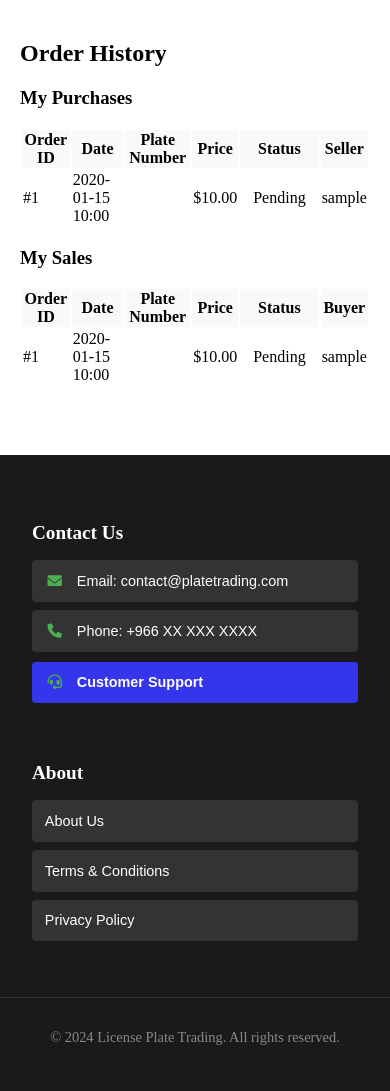
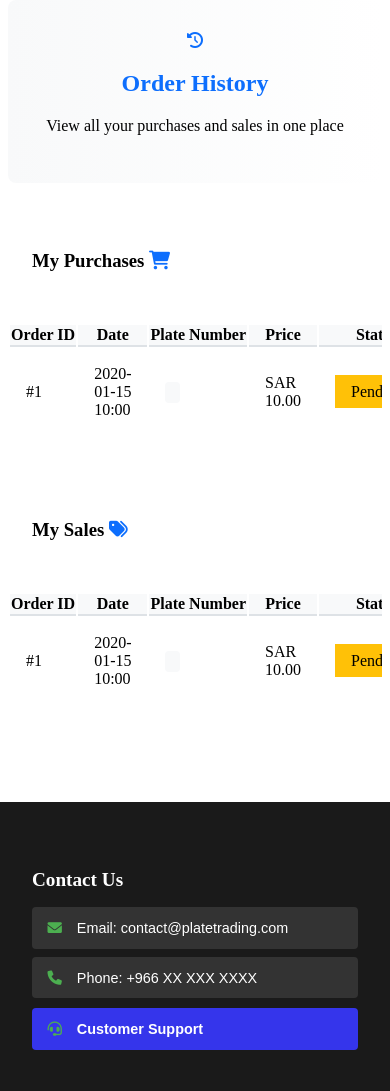
Before and after one commit to Saadank/IS499MYSQL, a FastAPI app: page /users/order-history in a window 390 px wide. Shown: the part 71-1162 px from the top of the page. Run offline with FastAPI, Linux system fonts and the light colour scheme; the visitor is signed in with stand-in values (Sample User, id 1); tables that the repository leaves empty hold one stand-in row (values such as "Sample post").

Commit message:
Revamp order history page layout and styling
- Enhanced the order history template with a new card design for purchases and sales sections.
- Improved user experience by adding informative headers and messages for empty states.
- Updated table styles for better readability and interaction, including hover effects.
- Introduced new CSS styles for a more modern and responsive design, ensuring compatibility across devices.

```diff
--- a/templates/order-history.html
+++ b/templates/order-history.html
@@ -1,94 +1,230 @@
 {% extends "base.html" %}
 
 {% block content %}
-<div class="container mt-4">
-    <h2>Order History</h2>
+<div class="container-fluid mt-4">
+    <div class="order-history-header mb-4">
+        <div class="d-flex align-items-center justify-content-center mb-2">
+            <i class="fas fa-history me-2 text-primary"></i>
+            <h2 class="text-primary mb-0">Order History</h2>
+        </div>
+        <p class="text-muted">View all your purchases and sales in one place</p>
+    </div>
 
     <!-- Purchases Section -->
-    <div class="mb-5">
-        <h3>My Purchases</h3>
+    <div class="card mb-4 shadow-sm">
+        <div class="card-header bg-white border-bottom">
+            <div class="d-flex align-items-center">
+                <h3 class="h5 mb-0">My Purchases <i class="fas fa-shopping-cart text-primary ms-2"></i></h3>
+            </div>
+        </div>
+        <div class="card-body px-4">
             {% if purchases %}
             <div class="table-responsive">
-            <table class="table table-striped">
+                <table class="table table-hover align-middle">
                     <thead>
                         <tr>
-                        <th>Order ID</th>
-                        <th>Date</th>
-                        <th>Plate Number</th>
-                        <th>Price</th>
-                        <th>Status</th>
-                        <th>Seller</th>
+                            <th style="width: 10%">Order ID</th>
+                            <th style="width: 15%">Date</th>
+                            <th style="width: 25%">Plate Number</th>
+                            <th style="width: 15%">Price</th>
+                            <th style="width: 15%">Status</th>
+                            <th style="width: 20%">Seller</th>
                         </tr>
                     </thead>
                     <tbody>
                         {% for order in purchases %}
                         <tr>
-                        <td>#{{ order.id }}</td>
+                            <td><span class="fw-bold">#{{ order.id }}</span></td>
                             <td>{{ order.created_at.strftime('%Y-%m-%d %H:%M') }}</td>
-                        <td>{{ order.plate.plate_number }}</td>
-                        <td>${{ "%.2f"|format(order.price) }}</td>
                             <td>
-                            <span class="badge {% if order.status == 'completed' %}bg-success{% elif order.status == 'pending' %}bg-warning{% else %}bg-danger{% endif %}">
+                                <span class="plate-number">
+                                    {{ order.plate.plate_number }}
+                                    {% if order.plate.plate_letter %}
+                                    <span class="plate-letter">{{ order.plate.plate_letter }}</span>
+                                    {% endif %}
+                                </span>
+                            </td>
+                            <td class="fw-bold">SAR {{ "%.2f"|format(order.price) }}</td>
+                            <td>
+                                <span class="badge rounded-pill {% if order.status == 'completed' %}bg-success{% elif order.status == 'pending' %}bg-warning{% else %}bg-danger{% endif %}">
                                     {{ order.status|title }}
                                 </span>
                             </td>
-                        <td>{{ order.seller.username }}</td>
+                            <td>
+                                <span class="text-primary">{{ order.seller.username }}</span>
+                            </td>
                         </tr>
                         {% endfor %}
                     </tbody>
                 </table>
             </div>
             {% else %}
-        <p>No purchases found.</p>
+            <div class="text-center py-4">
+                <i class="fas fa-shopping-bag fa-3x text-muted mb-3"></i>
+                <p class="text-muted">No purchases found.</p>
+                <a href="/forsale" class="btn btn-primary btn-sm">Browse Plates</a>
+            </div>
             {% endif %}
+        </div>
     </div>
 
     <!-- Sales Section -->
-    <div>
-        <h3>My Sales</h3>
+    <div class="card shadow-sm">
+        <div class="card-header bg-white border-bottom">
+            <div class="d-flex align-items-center">
+                <h3 class="h5 mb-0">My Sales <i class="fas fa-tags text-primary ms-2"></i></h3>
+            </div>
+        </div>
+        <div class="card-body px-4">
             {% if sales %}
             <div class="table-responsive">
-            <table class="table table-striped">
+                <table class="table table-hover align-middle">
                     <thead>
                         <tr>
-                        <th>Order ID</th>
-                        <th>Date</th>
-                        <th>Plate Number</th>
-                        <th>Price</th>
-                        <th>Status</th>
-                        <th>Buyer</th>
+                            <th style="width: 10%">Order ID</th>
+                            <th style="width: 15%">Date</th>
+                            <th style="width: 25%">Plate Number</th>
+                            <th style="width: 15%">Price</th>
+                            <th style="width: 15%">Status</th>
+                            <th style="width: 20%">Buyer</th>
                         </tr>
                     </thead>
                     <tbody>
                         {% for order in sales %}
                         <tr>
-                        <td>#{{ order.id }}</td>
+                            <td><span class="fw-bold">#{{ order.id }}</span></td>
                             <td>{{ order.created_at.strftime('%Y-%m-%d %H:%M') }}</td>
-                        <td>{{ order.plate.plate_number }}</td>
-                        <td>${{ "%.2f"|format(order.price) }}</td>
                             <td>
-                            <span class="badge {% if order.status == 'completed' %}bg-success{% elif order.status == 'pending' %}bg-warning{% else %}bg-danger{% endif %}">
+                                <span class="plate-number">
+                                    {{ order.plate.plate_number }}
+                                    {% if order.plate.plate_letter %}
+                                    <span class="plate-letter">{{ order.plate.plate_letter }}</span>
+                                    {% endif %}
+                                </span>
+                            </td>
+                            <td class="fw-bold">SAR {{ "%.2f"|format(order.price) }}</td>
+                            <td>
+                                <span class="badge rounded-pill {% if order.status == 'completed' %}bg-success{% elif order.status == 'pending' %}bg-warning{% else %}bg-danger{% endif %}">
                                     {{ order.status|title }}
                                 </span>
                             </td>
-                        <td>{{ order.buyer.username }}</td>
+                            <td>
+                                <span class="text-primary">{{ order.buyer.username }}</span>
+                            </td>
                         </tr>
                         {% endfor %}
                     </tbody>
                 </table>
             </div>
             {% else %}
-        <p>No sales found.</p>
+            <div class="text-center py-4">
+                <i class="fas fa-store fa-3x text-muted mb-3"></i>
+                <p class="text-muted">No sales found.</p>
+                <a href="/addlisting" class="btn btn-primary btn-sm">Add New Listing</a>
+            </div>
             {% endif %}
+        </div>
     </div>
 </div>
 
 <style>
+    .order-history-header {
+        text-align: center;
+        padding: 2rem 0;
+        background: linear-gradient(to right, #f8f9fa, #ffffff);
+        border-radius: 8px;
+        margin-bottom: 2rem;
+    }
+
+    .card {
+        border: none;
+        border-radius: 10px;
+        overflow: hidden;
+        margin-bottom: 2rem;
+    }
+
+    .card-header {
+        padding: 1rem 1.5rem;
+    }
+
+    .table {
+        margin-bottom: 0;
+    }
+
     .table th {
         background-color: #f8f9fa;
+        font-weight: 600;
+        border-bottom: 2px solid #dee2e6;
+        white-space: nowrap;
     }
+
+    .table td {
+        vertical-align: middle;
+        padding: 1rem;
+    }
+
     .badge {
-        padding: 0.5em 0.75em;
+        padding: 0.5em 1em;
+        font-weight: 500;
+    }
+
+    .badge.bg-success {
+        background-color: #28a745 !important;
+    }
+
+    .badge.bg-warning {
+        background-color: #ffc107 !important;
+        color: #000;
+    }
+
+    .badge.bg-danger {
+        background-color: #dc3545 !important;
+    }
+
+    .plate-number {
+        font-family: monospace;
+        font-size: 1.1em;
+        background-color: #f8f9fa;
+        padding: 0.3em 0.6em;
+        border-radius: 4px;
+    }
+
+    .plate-letter {
+        color: #0d6efd;
+        font-weight: bold;
+    }
+
+    .text-primary {
+        color: #0d6efd !important;
+    }
+
+    .btn-primary {
+        background-color: #0d6efd;
+        border-color: #0d6efd;
+    }
+
+    .btn-primary:hover {
+        background-color: #0b5ed7;
+        border-color: #0a58ca;
+    }
+
+    @media (max-width: 768px) {
+        .container-fluid {
+            padding-left: 0.5rem;
+            padding-right: 0.5rem;
+        }
+
+        .table-responsive {
+            margin: 0 -1rem;
+        }
+
+        .plate-number {
+            font-size: 0.9em;
+        }
+
+        .card-body {
+            padding: 1rem;
+        }
     }
 </style>
 {% endblock %}
```
Lines whose indentation alone changed are shown as unchanged.
